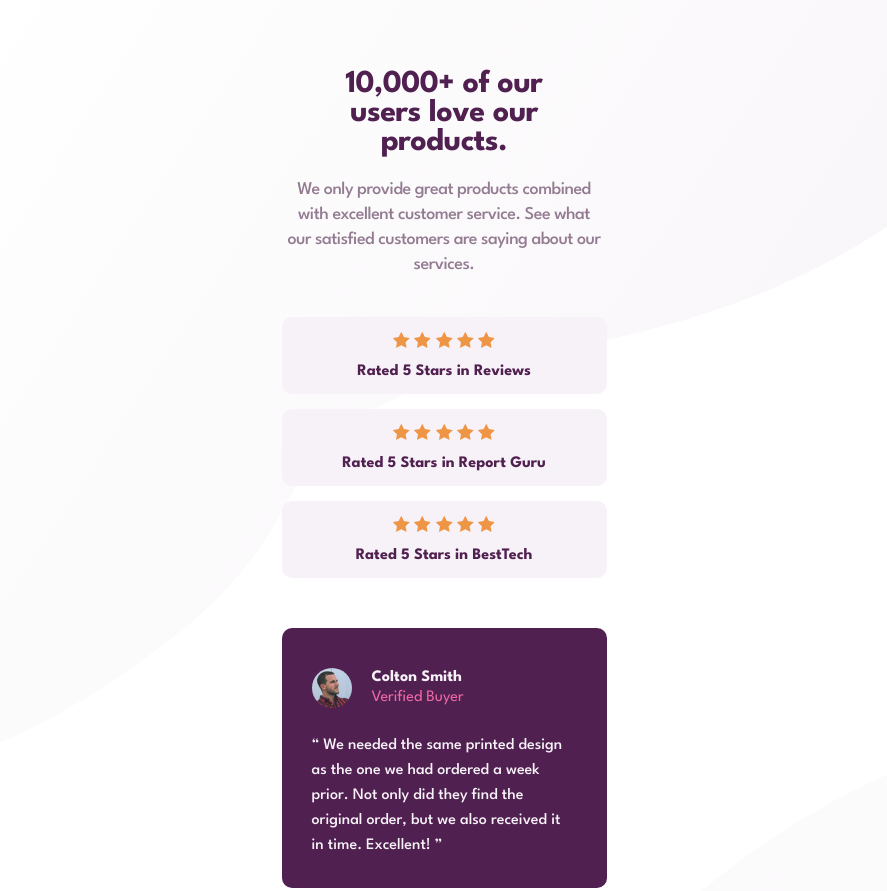
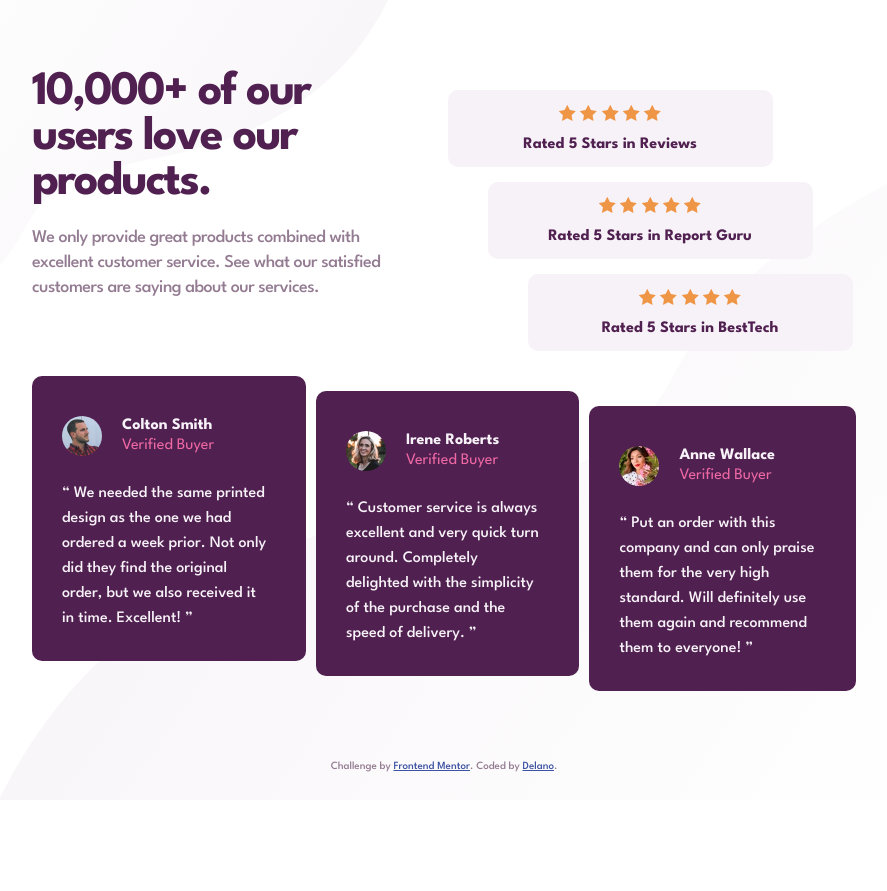
Before and after one commit to delanohendrix/Social-Proof-Section, a plain HTML site: page index.html in a window 1280 px wide. Shown: the top 891 px of the page, without its empty margins (196-1083 px from the left). After the commit the page ends 800 px from the top, so only its background shows below. Drawn offline with Linux system fonts and the light colour scheme.

Commit message:
Updated Readme, added more designs

```diff
--- a/css/styles.css
+++ b/css/styles.css
@@ -20,11 +20,12 @@ body {
   overflow: auto;
 }
 body {
-  background-image: url(../images/bg-pattern-top-desktop.svg),
+  background-image: url(../images/bg-pattern-top-mobile.svg),
     url(../images/bg-pattern-bottom-desktop.svg);
   background-repeat: no-repeat, no-repeat;
   background-position: left top, bottom right;
   background-size: contain, contain;
+  background-color: var(--white);
 }
 .container {
   display: grid;
@@ -124,7 +125,7 @@ body {
   .container {
     display: grid;
     grid-template-columns: 1fr 1fr;
-    grid-template-rows: auto auto;
+    grid-template-rows: auto 265px;
     row-gap: 70px;
     max-width: 1110px;
     margin: 100px auto;
@@ -143,7 +144,6 @@ body {
   }
   .accolade-container {
     align-items: center;
-    overflow: hidden;
     margin: 0;
     padding-top: 20px;
     gap: 0;
@@ -172,6 +172,7 @@ body {
     grid-column: 1/3;
     display: flex;
     flex-direction: row;
+    max-height: 235px;
     gap: 30px;
   }
   .review-container .review:nth-child(2) {
@@ -186,3 +187,93 @@ body {
     max-width: 350px;
   }
 }
+
+@media screen and (min-width: 1024px) and (max-width: 1439px) {
+  body {
+    background-image: url(../images/bg-pattern-top-desktop.svg),
+      url(../images/bg-pattern-bottom-desktop.svg);
+    background-size: auto, auto;
+  }
+  .container {
+    min-width: 824px;
+    display: grid;
+    grid-template-columns: 1fr 1fr;
+    grid-template-rows: auto 315px;
+    row-gap: 25px;
+  }
+  .info h1 {
+    text-align: left;
+    padding: 0;
+    font-size: 48px;
+    padding-right: 20%;
+    letter-spacing: -2px;
+  }
+  .info p {
+    text-align: left;
+    margin: 0;
+    padding: 0 15% 0 0;
+  }
+  .accolade-container {
+    align-items: center;
+    margin: 0;
+    padding-top: 20px;
+  }
+  .accolade-container .accolade:nth-child(1) {
+    position: relative;
+    left: -40px;
+  }
+  .accolade-container .accolade:nth-child(3) {
+    position: relative;
+    left: 40px;
+  }
+  .accolade {
+    width: 325px;
+  }
+  .review-container {
+    grid-column: 1/3;
+    display: flex;
+    flex-direction: row;
+    max-height: 285px;
+    gap: 10px;
+  }
+  .review-container .review:nth-child(2) {
+    position: relative;
+    top: 15px;
+  }
+  .review-container .review:nth-child(3) {
+    position: relative;
+    top: 30px;
+  }
+  .review {
+    max-width: 274px;
+  }
+}
+
+@media screen and (min-width: 600px) and (max-width: 1023px) {
+  .container {
+    max-width: 500px;
+  }
+  .accolade-container {
+    align-items: center;
+    overflow: hidden;
+    margin: auto auto 50px;
+    gap: 15px;
+  }
+  .accolade {
+    width: 445px;
+    display: inline-flex;
+    align-items: center;
+    padding: 20px 30px;
+    font-size: 18px;
+    gap: 35px;
+  }
+  .rating {
+    margin: 0;
+  }
+  .review-container {
+    align-items: center;
+  }
+  .review {
+    max-width: 450px;
+  }
+}
```
Also changed, not shown: screenshot.png (added), 2 other files.
